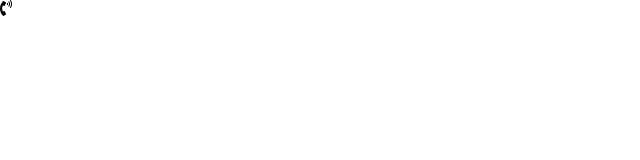
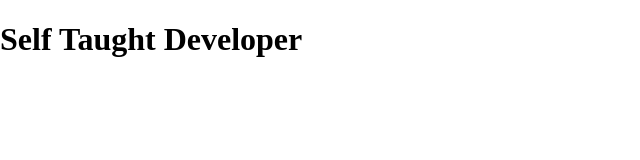
Before and after one commit to Selormson/template-test, a plain HTML site: page index.html in a window 1280 px wide. Shown: the whole page, without its empty margins (0-640 px from the left). Drawn offline with Linux system fonts and the light colour scheme.

Commit message:
hello world

```diff
--- a/index.html
+++ b/index.html
@@ -10,8 +10,7 @@
     <link rel="stylesheet" href="style.css">
 </head>
 <body>
-    <i class="fas fa-phone-volume"></i>
-    <!-- <i class="fad fa-boombox"></i> -->
+    <h1>Self Taught Developer</h1>
     <!-- Script -->
     <script src="script.js"></script>
 </body>
```
